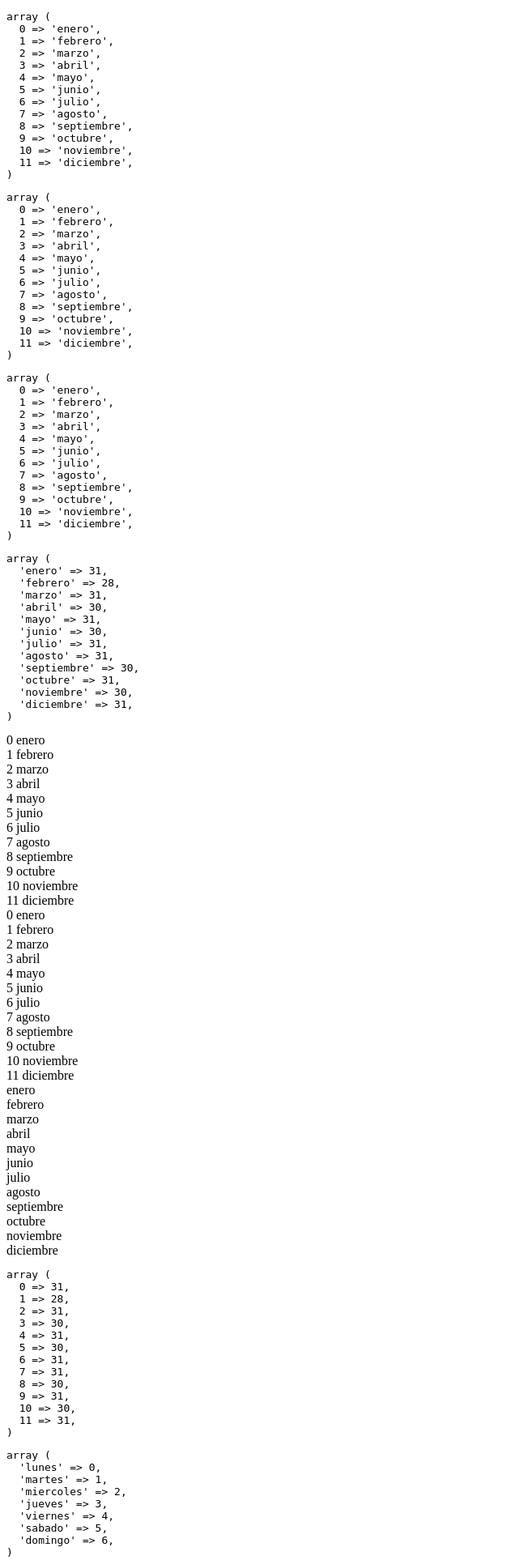
After one commit to Mavalfer/DAW, a PHP site: page /pruebaarray.php in a window 1280 px wide. The commit adds this page. Shown: the top 1926 px of the page at 81% size, without its empty margins (0-640 px from the left). Run offline with PHP 8.4, Linux system fonts and the light colour scheme.

Commit message:
programacion servidor

```diff
--- /dev/null
+++ b/DesarrolloServidor/tema2/Util.php
@@ -0,0 +1,19 @@
+<?php
+
+/*
+ * To change this license header, choose License Headers in Project Properties.
+ * To change this template file, choose Tools | Templates
+ * and open the template in the editor.
+ */
+
+/**
+ * Description of Util
+ *
+ * @author daw
+ */
+class Util {
+    //put your code here
+    static function varDump($valor) {
+        return '<pre>' . var_export($valor, true) . '</pre>';
+    }
+}
--- /dev/null
+++ b/DesarrolloServidor/tema2/pruebaarray.php
@@ -0,0 +1,149 @@
+<?php
+require 'Util.php';
+?>
+<!DOCTYPE html>
+<!--
+To change this license header, choose License Headers in Project Properties.
+To change this template file, choose Tools | Templates
+and open the template in the editor.
+-->
+<html>
+    <head>
+        <meta charset="UTF-8">
+        <title></title>
+    </head>
+    <body>
+        <?php
+        $meses = array();
+        $meses[] = "enero";
+        $meses[] = "febrero";
+        $meses[] = "marzo";
+        $meses[] = "abril";
+        $meses[] = "mayo";
+        $meses[] = "junio";
+        $meses[] = "julio";
+        $meses[] = "agosto";
+        $meses[] = "septiembre";
+        $meses[] = "octubre";
+        $meses[] = "noviembre";
+        $meses[] = "diciembre";
+
+       // var_dump($meses);
+
+       // echo '<pre>' . var_export($meses, true) . '</pre>';
+        echo Util::varDump($meses);
+
+        $meses2 = array();
+        $meses2[] = "enero";
+        $meses2[] = "febrero";
+        $meses2[] = "marzo";
+        $meses2[] = "abril";
+        $meses2[] = "mayo";
+        $meses2[] = "junio";
+        $meses2[] = "julio";
+        $meses2[] = "agosto";
+        $meses2[] = "septiembre";
+        $meses2[] = "octubre";
+        $meses2[] = "noviembre";
+        $meses2[] = "diciembre";
+
+        echo Util::varDump($meses2);
+
+        $diasemana = array('lunes', 'martes', 'miercoles', 'jueves', 'viernes', 'sabado', 'domingo');
+
+        echo Util::varDump($meses2);
+
+        //array asociativo
+        $diames = [];
+        $diames['enero'] = 31;
+        $diames['febrero'] = 28;
+        $diames['marzo'] = 31;
+        $diames['abril'] = 30;
+        $diames['mayo'] = 31;
+        $diames['junio'] = 30;
+        $diames['julio'] = 31;
+        $diames['agosto'] = 31;
+        $diames['septiembre'] = 30;
+        $diames['octubre'] = 31;
+        $diames['noviembre'] = 30;
+        $diames['diciembre'] = 31;
+
+        echo Util::varDump($diames);
+
+        for ($i=0; $i < count($meses); $i++){
+            echo $i . ' ' . $meses[$i] . '<br>';
+        }
+
+        foreach ($meses as $indice => $mes) {
+            echo $indice . ' ' . $mes . '<br>';
+        }
+
+        foreach ($meses as $mes) {  //este foreach no saca los indices
+            echo $mes . '<br>';
+        }
+
+        $dia = [];
+
+        foreach ($diames as $valor){
+            $dia[] = $valor;
+        }
+        echo Util::varDump($dia);
+
+        $semanadia = [];
+        foreach($diasemana as $numero => $diadelasemana){
+            $semanadia[$diadelasemana] = $numero;
+        }
+        echo Util::varDump($semanadia);
+
+        $alu1 = array('pepe', 'perez', 'dwes', 4.7);
+        $alu2 = array('juana', 'lopez', 'dwes', 5.8);
+        $alu3 = array('manolo', 'gomez', 'dwes');
+
+        $alumno = array($alu1, $alu2, $alu3);
+
+        echo Util::varDump($alumno);
+        echo '<br>';
+        $alum1 = array('nombre' => 'pepe','apellidos' => 'perez','asignatura' => 'dwes','nota' => 4.7);
+        $alum2 = array('nombre' => 'paco','apellidos' => 'lopez','asignatura' => 'dwes','nota' => 6.8);
+        $alum3 = array('nombre' => 'juana','apellidos' => 'moreno','asignatura' => 'dwes','nota' => 5.7);
+
+        $alumno2 = array($alum1, $alum2, $alum3);
+
+        echo Util::varDump($alumno2);
+        echo '<br>';
+
+        foreach ($alumno2 as $i => $alumno){
+            foreach ($alumno as $j => $campo){
+                echo "$j : $campo <hr>";
+            }
+        }
+
+
+        $nota = 0;
+        $notas = 0;
+        foreach ($alumno2 as $i => $alumno){
+            foreach ($alumno as $j => $campo){
+                if ($j === 'nota') {
+                    $nota += $campo;
+                    $notas++;
+                }
+            }
+        }
+
+        $notamedia = $nota / $notas;
+        echo "La nota edia es $notamedia";
+
+        $suma = 0;
+        $numAlums = 0;
+        foreach ($alumno2 as $alu) {
+            if (isset ($alu['nota'])) {
+                $suma += $alu['nota'];
+                $numAlums++;
+            }
+        }
+
+        echo "<br><br>La media de la clase es: " . $suma / $numAlums;
+
+        ?>
+    </body>
+</html>
--- a/DesarrolloServidor/tema2/usoestudiante.php
+++ b/DesarrolloServidor/tema2/usoestudiante.php
@@ -12,12 +12,17 @@ and open the template in the editor.
     <body>
         <?php
         require './Estudiante.php';
+        require './Util.php';
         $e = new Estudiante('Pepe', 'Perez');
         echo '<h1>Eres: ' . $e->getNombre() . ' ' . $e->getApellido() . '</h1>';
         ?>
         <h2>Vamos a realizar una introspeccion:</h2>
         <?php
         $e->introspeccion();
+        echo '<hr>';
+        echo Util::varDump($e->getAtributos());
+        echo Util::varDump($e->getValores());
+        echo Util::varDump($e->getValoresAtributos());
         ?>
     </body>
 </html>
```
Also changed, not shown: DesarrolloServidor/tema2/Estudiante.php (+24 -0 lines), 2 other files.
